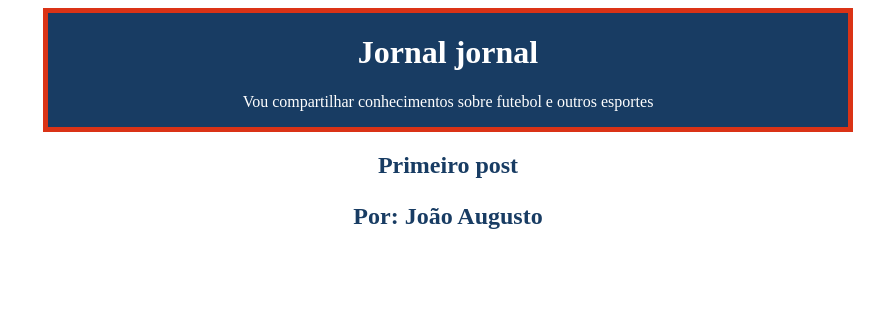
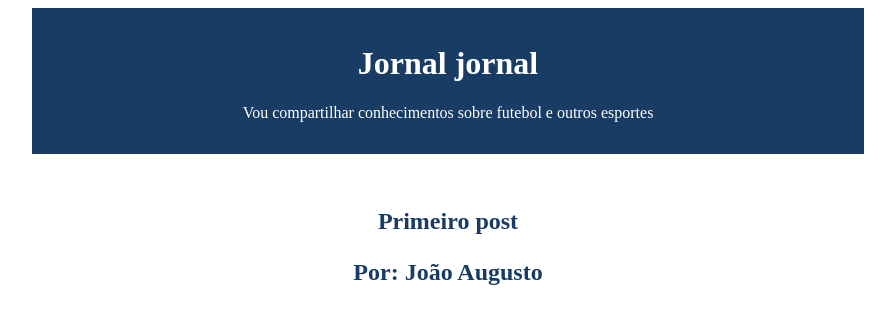
Before and after one commit to joaokrauczuk-pixel/Projeto-HTML-CSS-JoaoAugusto-1-ano, a plain HTML site: page index.html in a window 1280 px wide. Shown: the whole page, without its empty margins (192-1087 px from the left). Drawn offline with Linux system fonts and the light colour scheme.

Commit message:
alteracoes

```diff
--- a/index.html
+++ b/index.html
@@ -11,7 +11,7 @@
              text-align:center;
              max-width:800px;
              margin:0 auto;
-             border:5px solid #da3316;
+             padding: 16px;
             }
             main{
              background-color: #FFFFFF;
@@ -19,6 +19,7 @@
              text-align: center;
              max-width: 800px;
              margin: 0 auto;
+             padding: 16px;
             }
         </style>
     </head>
@@ -28,6 +29,7 @@
           <p>Vou compartilhar conhecimentos sobre futebol e outros esportes</p>
         </header>
         <main>
+            <img src="" alt="">
             <h2>Primeiro post<h2>
             <p>Por: João Augusto</p>
         </main>
```
